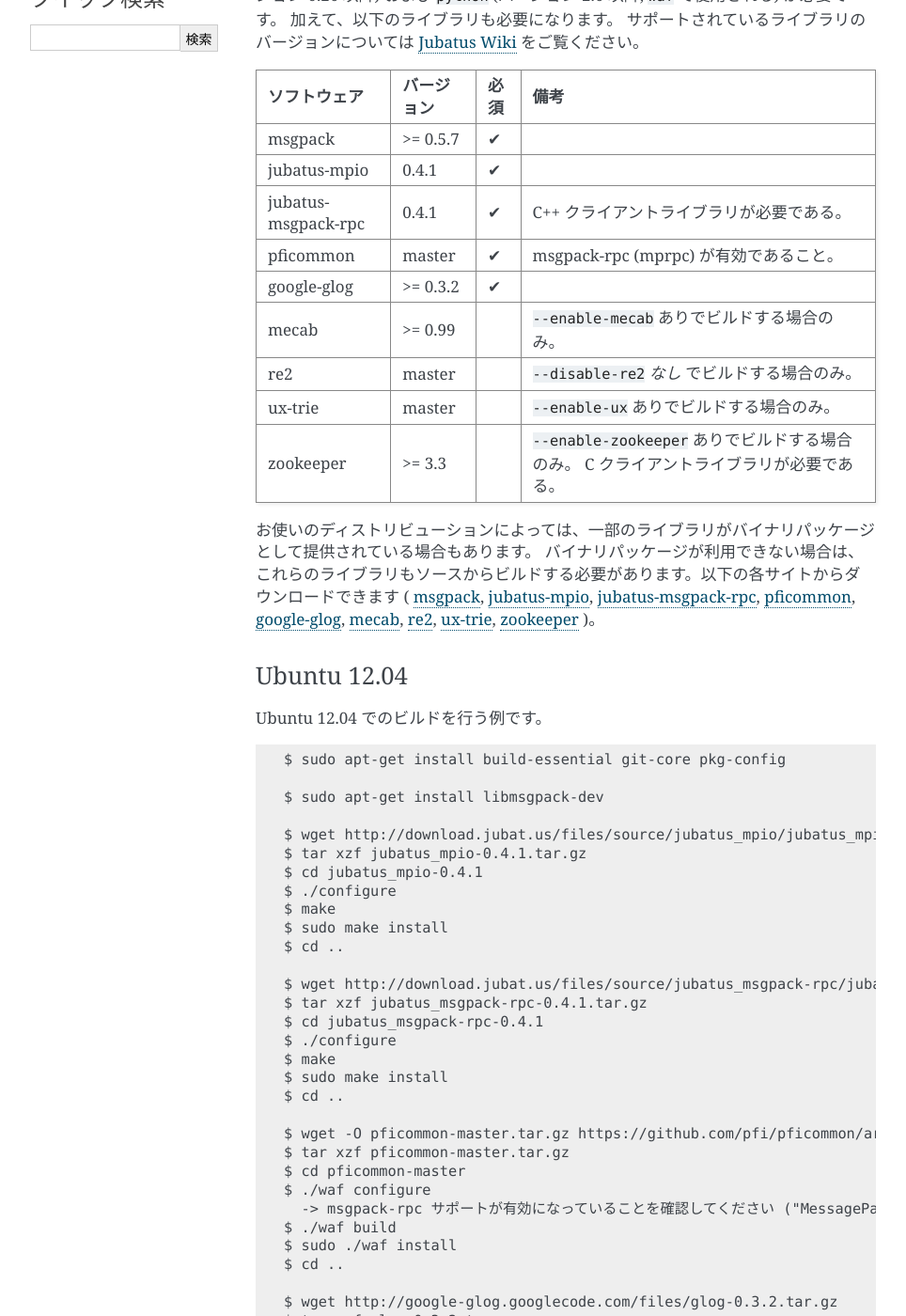
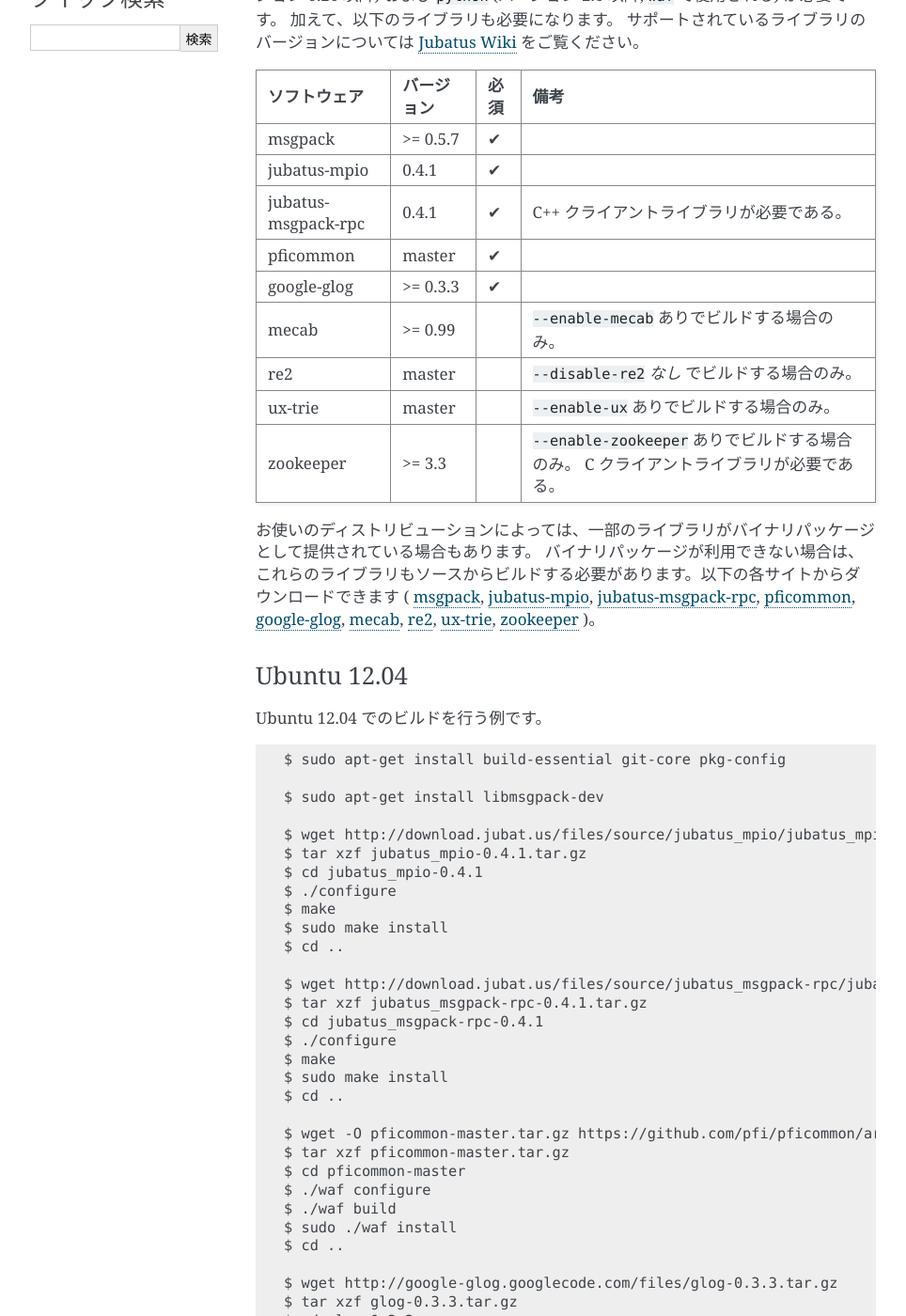
Before and after one commit to jubatus/website, a Sphinx documentation site: the page built from source/ja/build.rst, in a window 1280 px wide and 1400 px high, scrolled down 306 px. Shown: the whole window at 94% size, without its empty margins (148-1112 px from the left). Built offline with Sphinx 7.4.7, drawn with Linux system fonts in a browser that asks for light colours; the version number could not be read and is left out; some of the changed text lies outside the part shown.

Commit message:
Update glog and pficommon requirements for building: fixes #39

```diff
--- a/source/ja/build.rst
+++ b/source/ja/build.rst
@@ -19,8 +19,8 @@
 msgpack             >= 0.5.7   ✔
 jubatus-mpio        0.4.1      ✔
 jubatus-msgpack-rpc 0.4.1      ✔         C++ クライアントライブラリが必要である。
-pficommon           master     ✔         msgpack-rpc (mprpc) が有効であること。
-google-glog         >= 0.3.2   ✔
+pficommon           master     ✔
+google-glog         >= 0.3.3   ✔
 mecab               >= 0.99              ``--enable-mecab`` ありでビルドする場合のみ。
 re2                 master               ``--disable-re2`` *なし* でビルドする場合のみ。
 ux-trie             master               ``--enable-ux`` ありでビルドする場合のみ。
@@ -72,14 +72,13 @@
   $ tar xzf pficommon-master.tar.gz
   $ cd pficommon-master
   $ ./waf configure
-    -> msgpack-rpc サポートが有効になっていることを確認してください ("MessagePack RPC module: yes")
   $ ./waf build
   $ sudo ./waf install
   $ cd ..
 
-  $ wget http://google-glog.googlecode.com/files/glog-0.3.2.tar.gz
-  $ tar xzf glog-0.3.2.tar.gz
-  $ cd glog-0.3.2
+  $ wget http://google-glog.googlecode.com/files/glog-0.3.3.tar.gz
+  $ tar xzf glog-0.3.3.tar.gz
+  $ cd glog-0.3.3
   $ ./configure
   $ make
   $ sudo make install
```
Also changed, not shown: source/en/build.rst (+5 -6 lines).
